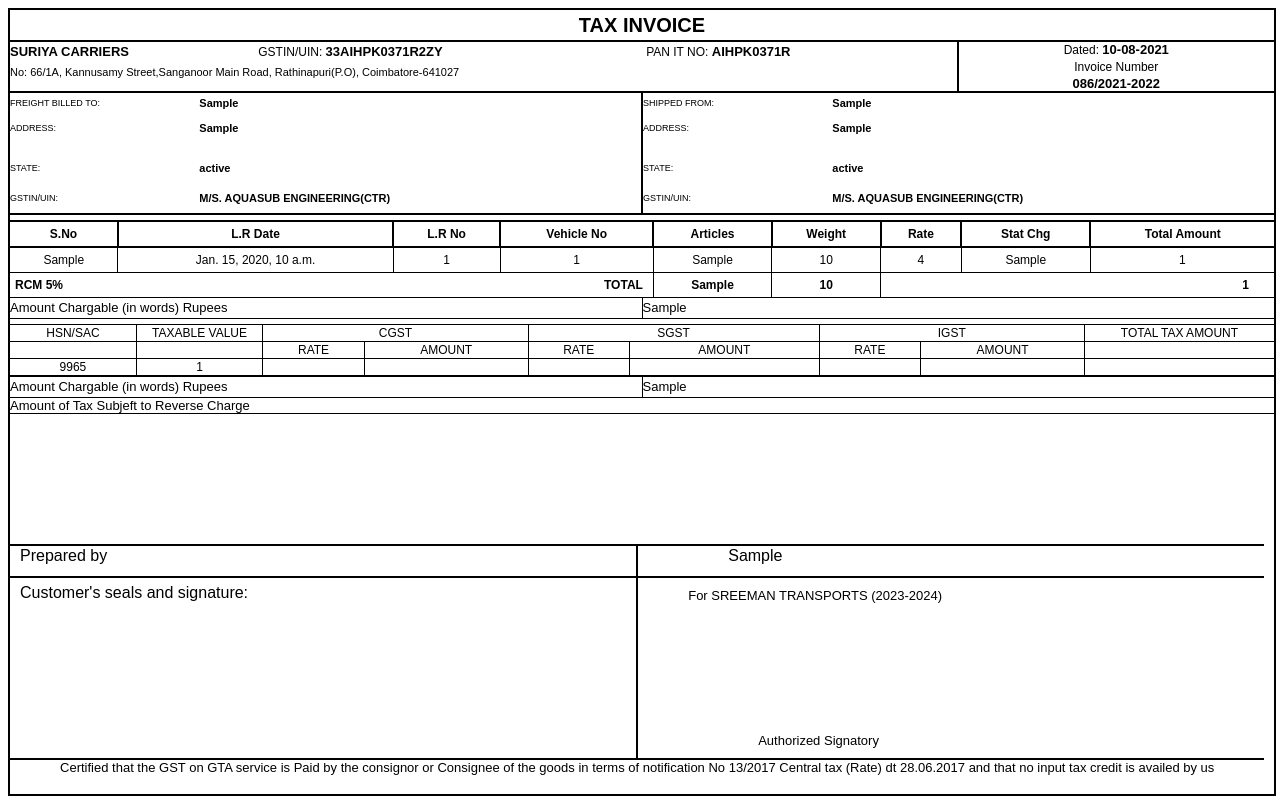
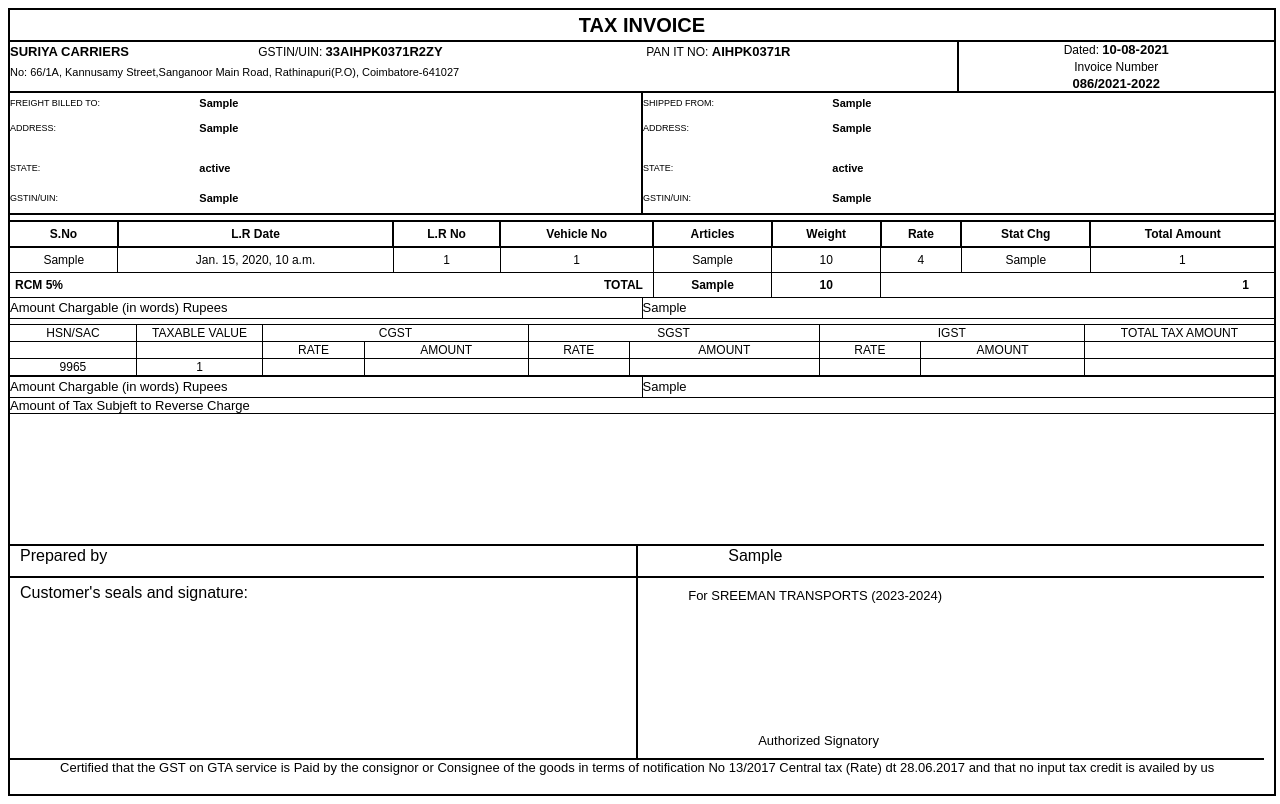
Before and after one commit to hemanthkannan/ERP, a Django app: template templates/Invoice.html in a window 1280 px wide. Run offline with Django 4.2, Linux system fonts and the light colour scheme; the template is opened without the code that fills it: most values are stand-ins (such as "Sample title", 1, 10 or a date in 2020).

Commit message:
updated the code from home

```diff
--- a/templates/Invoice.html
+++ b/templates/Invoice.html
@@ -90,13 +90,13 @@
             <div class="flex-box Billedto-Gstin-box">
                 <div class="Gstin-container">
                     <div class="Gstin-flex Gstin-title">GSTIN/UIN:</div>
-                    <div class="Gstin-flex Gstin-name">M/S. AQUASUB ENGINEERING(CTR)</div>
+                    <div class="Gstin-flex Gstin-name">{{consignee_gstin}}</div>
                 </div>
             </div>
             <div class="flex-box From-Gstin-box">
                 <div class="Gstin-container">
                     <div class="Gstin-flex Gstin-title">GSTIN/UIN:</div>
-                    <div class="Gstin-flex Gstin-name">M/S. AQUASUB ENGINEERING(CTR)</div>
+                    <div class="Gstin-flex Gstin-name">{{consignor_gstin}}</div>
                 </div>
 
             </div>
```
